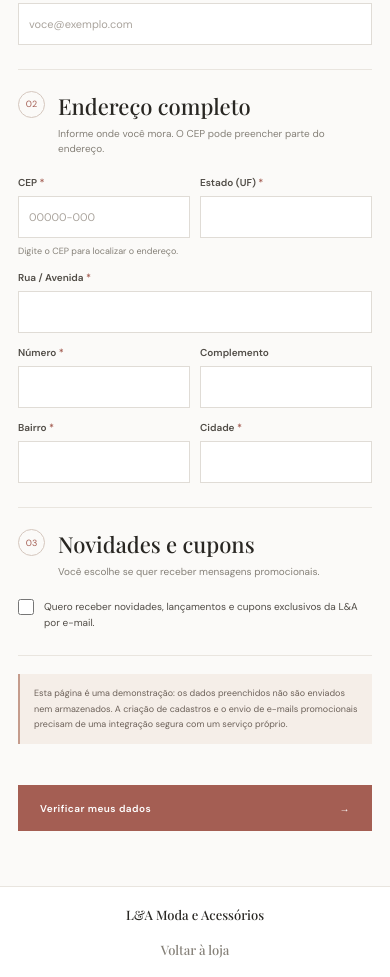
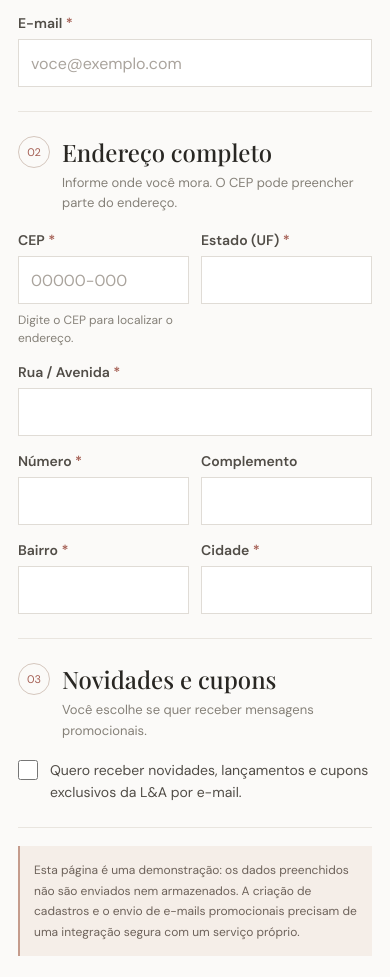
Before and after one commit to tawangazolaaguiar/T-Lmodaeacessorios, a plain HTML site: page cadastro.html in a window 390 px wide. Shown: the part 507-1484 px from the top of the page. Drawn offline with nearby package versions, Linux system fonts and the light colour scheme.

Commit message:
Improve registration readability on mobile
Co-authored-by: Copilot <223556219+Copilot@users.noreply.github.com>

```diff
--- a/cadastro.html
+++ b/cadastro.html
@@ -9,7 +9,7 @@
   <link rel="preconnect" href="https://fonts.googleapis.com">
   <link rel="preconnect" href="https://fonts.gstatic.com" crossorigin>
   <link href="https://fonts.googleapis.com/css2?family=DM+Sans:wght@400;500;600;700&family=Playfair+Display:wght@500;600;700&display=swap" rel="stylesheet">
-  <link rel="stylesheet" href="style.css?v=registration-page">
+  <link rel="stylesheet" href="style.css?v=registration-mobile-type">
   <script src="checkout-utils.js" defer></script>
   <script src="cadastro.js" defer></script>
 </head>
--- a/style.css
+++ b/style.css
@@ -324,3 +324,26 @@ h1, h2, p { margin-top: 0; }
   .confirmation-card { padding: 30px 18px; }
   .confirmation-details { padding: 10px 12px 15px; }
 }
+
+@media (max-width: 640px) {
+  .registration-page .checkout-back { font-size: 13px; }
+  .registration-page .checkout-main { padding: 34px 18px 48px; }
+  .registration-page .checkout-main > .eyebrow { font-size: 10px; }
+  .registration-page .checkout-intro { margin-bottom: 28px; font-size: 15px; line-height: 1.6; }
+  .registration-page .checkout-section { padding: 24px 0; }
+  .registration-page .checkout-section-heading { gap: 12px; margin-bottom: 18px; }
+  .registration-page .section-number { flex-basis: 32px; width: 32px; height: 32px; font-size: 11px; }
+  .registration-page .checkout-section-heading h2 { font-size: 24px; }
+  .registration-page .checkout-section-heading p { font-size: 13px; line-height: 1.55; }
+  .registration-page .field-grid { gap: 16px 12px; }
+  .registration-page .form-field label { font-size: 14px; }
+  .registration-page .form-field input { min-height: 48px; padding: 0 12px; font-size: 16px; }
+  .registration-page .field-hint, .registration-page .field-error { font-size: 12px; }
+  .registration-page .registration-opt-in { gap: 12px; font-size: 14px; }
+  .registration-page .registration-opt-in input { flex-basis: 20px; width: 20px; height: 20px; margin-top: 1px; }
+  .registration-page .registration-privacy { padding: 14px; font-size: 12px; line-height: 1.7; }
+  .registration-page .registration-feedback { font-size: 14px; }
+  .registration-page .checkout-submit { min-height: 52px; font-size: 13px; }
+  .registration-page .checkout-footer a { font-size: 15px; }
+  .registration-page .checkout-footer span { font-size: 12px; }
+}
```
